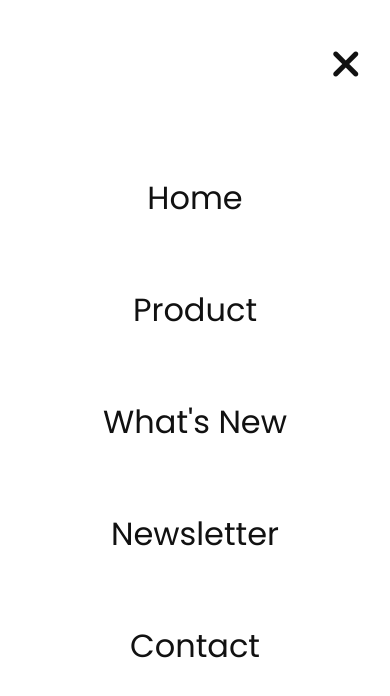
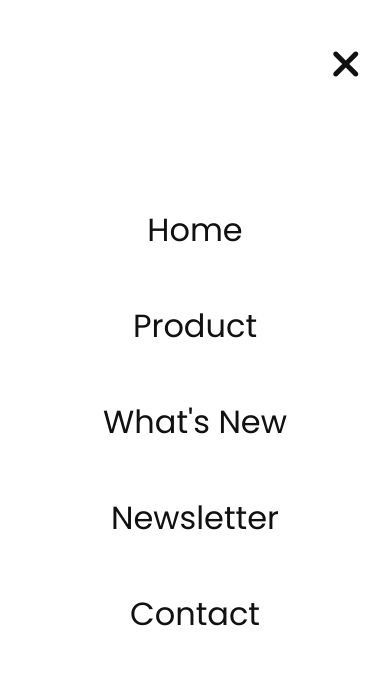
Before and after one commit to Dev-simeon-tech/Pepsi-website, a plain HTML site: page index.html in a window 390 px wide. Both pictures are taken after a click on the icon 343 px from the left and 63 px from the top of the page. Drawn offline with Linux system fonts and the light colour scheme.

Commit message:
feat: nav-links gap and adjust scrolling

```diff
--- a/app.js
+++ b/app.js
@@ -20,6 +20,7 @@ pepsi3.addEventListener('click',()=>{
 
 bars.addEventListener('click',()=>{
     primaryNav.classList.toggle('active')
+    document.body.classList.toggle('hidden')
     if(bars.classList.contains('fa-bars')){
         bars.classList.replace('fa-bars','fa-times')
     }
--- a/design.css
+++ b/design.css
@@ -23,6 +23,9 @@ body{
         height: 100%;
         overflow-x: hidden;
     }
+}
+.hidden{
+    overflow-y: hidden;
 }
 
 .primary-nav{
@@ -77,11 +80,11 @@ body{
         opacity: 0;
         flex-direction: column;
         position: fixed;
-        gap: 4rem;
+        gap: 3rem;
         top: 0%;
         left: 0;
         width: 100%;
-        height: 100vh;
+        height: 100%;
         align-items: center;
         justify-content: center;
         background-color: #fff;
```
